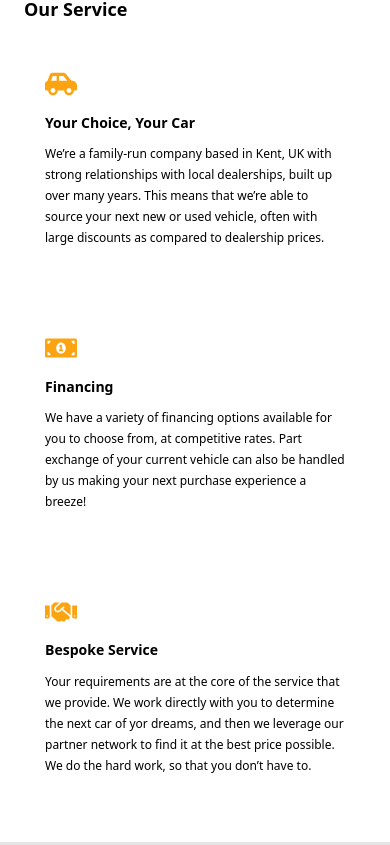
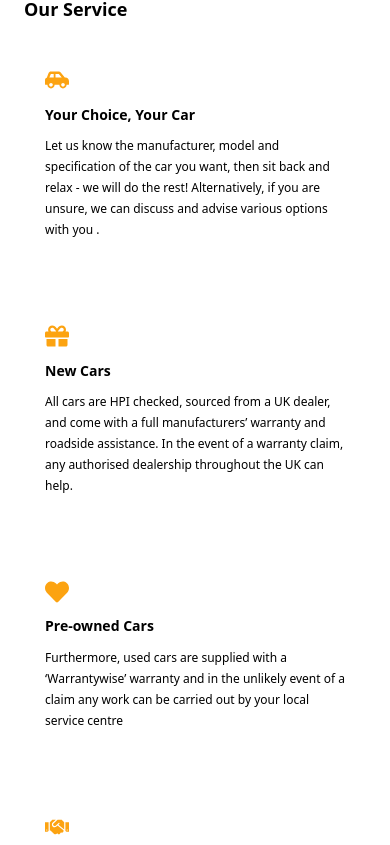
Before and after one commit to sourcethatcar/source-that-car, a Next.js app: page / in a window 390 px wide. Shown: the part 2039-2884 px from the top of the page. Built offline with nearby package versions, Linux system fonts and the light colour scheme.

Commit message:
Added additional item and changed layout on tablet and desktop to have 2 by 2 grid

```diff
--- a/components/Services.jsx
+++ b/components/Services.jsx
@@ -2,7 +2,7 @@ import styled from "@emotion/styled"
 import PropTypes from "prop-types"
 import { Layout } from "./Layout"
 import { breakpoints } from "../styles"
-import { FaCarSide, FaMoneyBillAlt, FaHandshake } from "react-icons/fa"
+import { FaCarSide, FaHandshake, FaGift, FaHeart } from "react-icons/fa"
 
 const ServicesWrapper = styled.section`
   background-color: var(--colorWhite);
@@ -15,7 +15,8 @@ const ServicesWrapper = styled.section`
     justify-content: center;
   }
   .description-item {
-    max-width: 300px;
+    max-width: 400px;
+    justify-self: center;
   }
 
   .services-container {
@@ -34,6 +35,11 @@ const ServicesWrapper = styled.section`
 
   .icon-container {
     padding-top: 2rem;
+    svg {
+      width: 2rem;
+      height: 2rem;
+      fill: var(--colorYellow);
+    }
   }
 
   .description-text {
@@ -47,12 +53,8 @@ const ServicesWrapper = styled.section`
 
   @media only screen and (min-width: ${breakpoints.tablet}) {
     .description-container {
-      grid-template-columns: repeat(2, minmax(100px, 300px));
-    }
-  }
-  @media only screen and (min-width: ${breakpoints.tablet}) {
-    .description-container {
-      grid-template-columns: repeat(3, 1fr);
+      grid-template-columns: 1fr 1fr;
+      grid-template-rows: 1fr 1fr;
     }
   }
 `
@@ -80,33 +82,27 @@ export const Services = () => {
         <div className="services-container">
           <h1>Our Service</h1>
           <div className="description-container">
-            <Description
-              title="Your Choice, Your Car"
-              icon={<FaCarSide fill="#fca311" size="32px" />}
-            >
-              We’re a family-run company based in Kent, UK with strong
-              relationships with local dealerships, built up over many years.
-              This means that we’re able to source your next new or used
-              vehicle, often with large discounts as compared to dealership
-              prices.
+            <Description title="Your Choice, Your Car" icon={<FaCarSide />}>
+              Let us know the manufacturer, model and specification of the car
+              you want, then sit back and relax - we will do the rest!
+              Alternatively, if you are unsure, we can discuss and advise
+              various options with you .
             </Description>
-            <Description
-              title="Financing"
-              icon={<FaMoneyBillAlt fill="#fca311" size="32px" />}
-            >
-              We have a variety of financing options available for you to choose
-              from, at competitive rates. Part exchange of your current vehicle
-              can also be handled by us making your next purchase experience a
-              breeze!
+            <Description title="New Cars" icon={<FaGift />}>
+              All cars are HPI checked, sourced from a UK dealer, and come with
+              a full manufacturers’ warranty and roadside assistance. In the
+              event of a warranty claim, any authorised dealership throughout
+              the UK can help.
             </Description>
-            <Description
-              title="Bespoke Service"
-              icon={<FaHandshake fill="#fca311" size="32px" />}
-            >
-              Your requirements are at the core of the service that we provide.
-              We work directly with you to determine the next car of yor dreams,
-              and then we leverage our partner network to find it at the best
-              price possible. We do the hard work, so that you don’t have to.
+            <Description title="Pre-owned Cars" icon={<FaHeart />}>
+              Furthermore, used cars are supplied with a ‘Warrantywise’ warranty
+              and in the unlikely event of a claim any work can be carried out
+              by your local service centre
+            </Description>
+            <Description title="Bespoke Service" icon={<FaHandshake />}>
+              Sourcethatcar provides a bespoke service sourcing new and used
+              cars at a competitive price, removing the time and hassle out of
+              searching for your new or used car.
             </Description>
           </div>
         </div>
```
